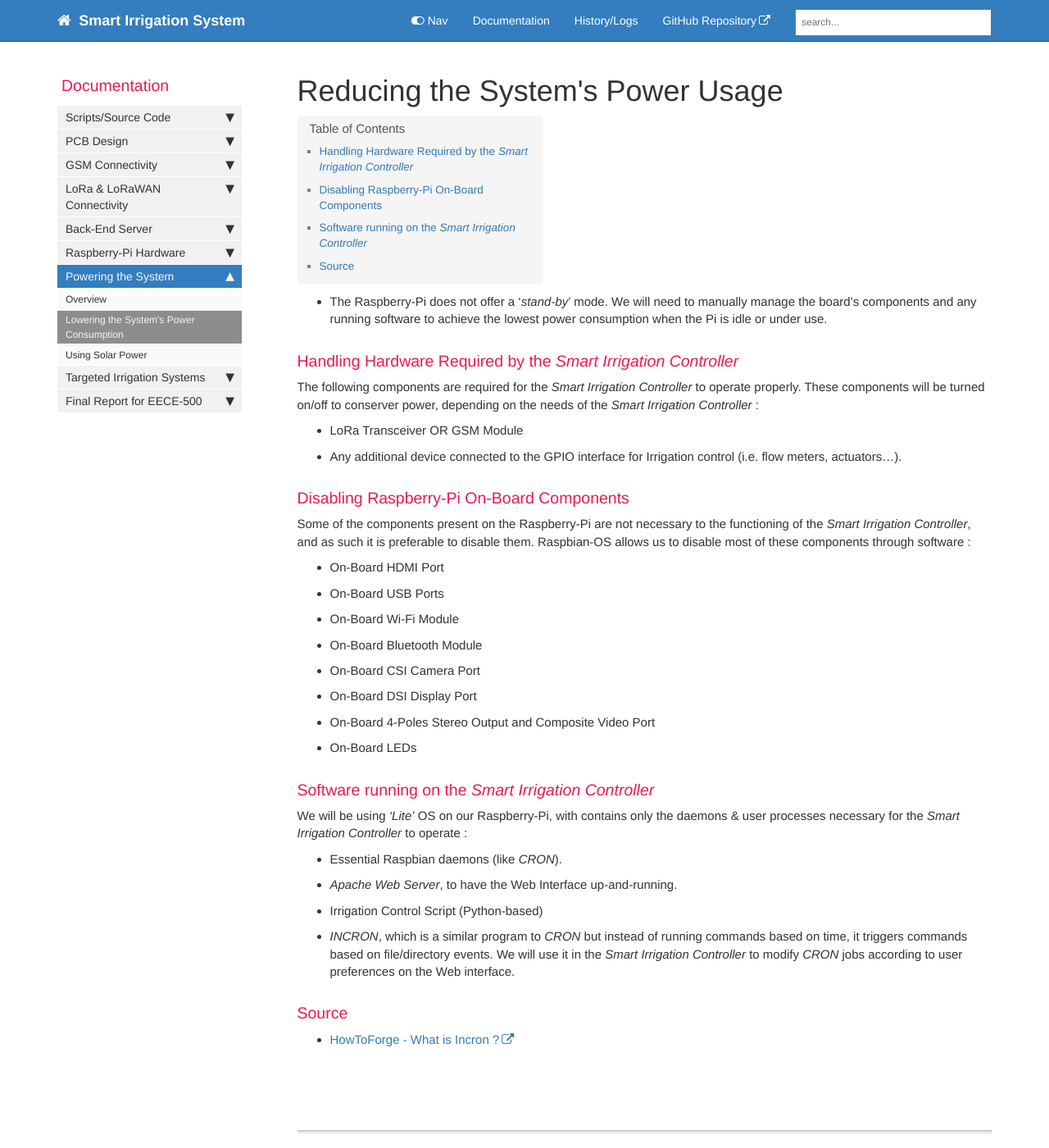
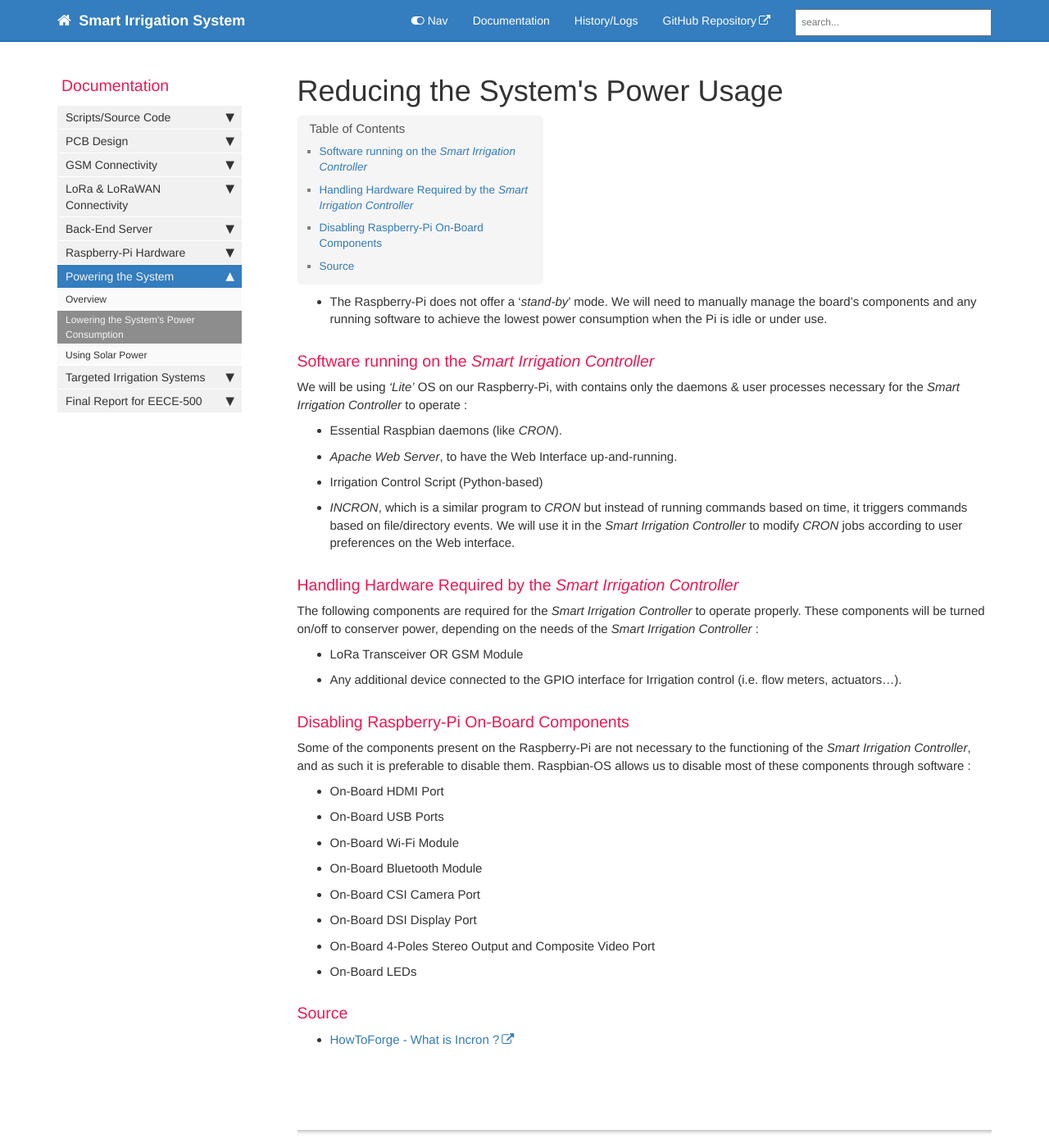
Before and after one commit to hsandid/SmartIrrigationSystem, a Jekyll site: the page built from docs/pages/Powering-The-System/Lowering-The-System-Power-Consumption.md, in a window 1280 px wide and 1400 px high. Shown: the whole window at 82% size. Built offline with Jekyll 4.4.1, drawn with Linux system fonts in a browser that asks for light colours; comment, search, counter and statistics services are not loaded; part of the change alters nothing that is shown.

```diff
--- a/docs/pages/Powering-The-System/Lowering-The-System-Power-Consumption.md
+++ b/docs/pages/Powering-The-System/Lowering-The-System-Power-Consumption.md
@@ -10,6 +10,16 @@ folder: Powering-The-System
 
 
 - The Raspberry-Pi does not offer a '*stand-by*' mode. We will need to manually manage the board's components and any running software to achieve the lowest power consumption when the Pi is idle or under use.
+
+### Software running on the *Smart Irrigation Controller*
+
+We will be using *'Lite'* OS on our Raspberry-Pi, with contains only the daemons & user processes necessary for the *Smart Irrigation Controller* to operate :
+
+- Essential Raspbian daemons (like *CRON*).
+- *Apache Web Server*, to have the Web Interface up-and-running.
+
+- Irrigation Control Script (Python-based)
+- *INCRON*, which is a similar program to *CRON* but instead of running commands based on time, it triggers commands based on file/directory events. We will use it in the *Smart Irrigation Controller* to modify *CRON* jobs according to user preferences on the Web interface.
 
 ### Handling Hardware Required by the *Smart Irrigation Controller*
 
@@ -31,16 +41,6 @@ Some of the components present on the Raspberry-Pi are not necessary to the func
 - On-Board 4-Poles Stereo Output and Composite Video Port
 - On-Board LEDs
 
-### Software running on the *Smart Irrigation Controller*
-
-We will be using *'Lite'* OS on our Raspberry-Pi, with contains only the daemons & user processes necessary for the *Smart Irrigation Controller* to operate :
-
-- Essential Raspbian daemons (like *CRON*).
-- *Apache Web Server*, to have the Web Interface up-and-running.
-
-- Irrigation Control Script (Python-based)
-- *INCRON*, which is a similar program to *CRON* but instead of running commands based on time, it triggers commands based on file/directory events. We will use it in the *Smart Irrigation Controller* to modify *CRON* jobs according to user preferences on the Web interface.
-
 ### Source
 
 - [HowToForge - What is Incron ?](https://www.howtoforge.com/tutorial/trigger-commands-on-file-or-directory-changes-with-incron/)
```
